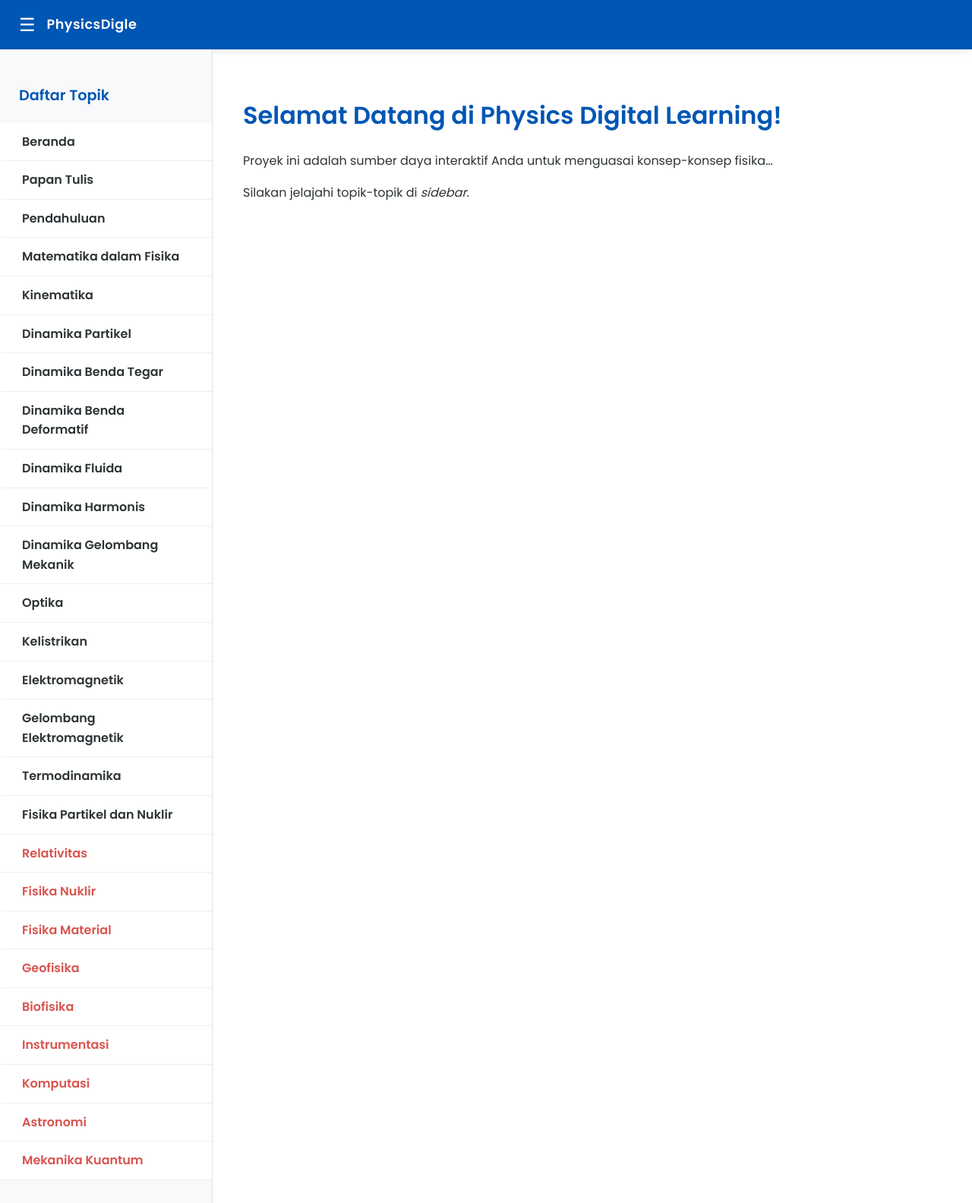
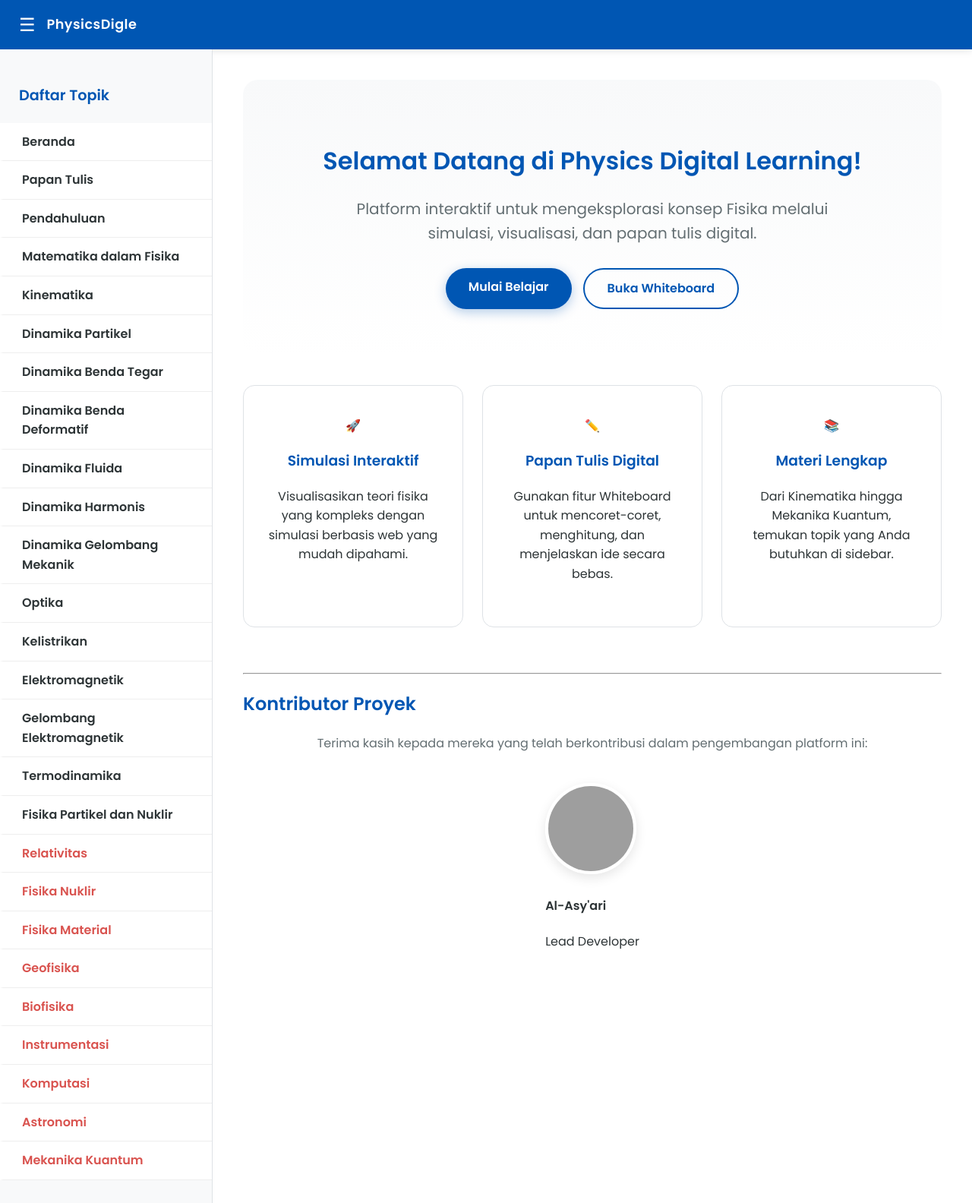
Before and after one commit to alasyariyphysics/physicsdigle, a Jekyll site: the page built from index.md, in a window 1280 px wide. Shown: the whole page at 76% size. Built offline with Jekyll 4.4.1, drawn with Linux system fonts in a browser that asks for light colours; nearby versions of some CDN libraries; grey boxes are pictures that could not be loaded.

Commit message:
Update index.md
Homepage lebih rapi

```diff
--- a/index.md
+++ b/index.md
@@ -1,10 +1,140 @@
 ---
 layout: default
-title: Home - Physics Digital Learning
+title: Beranda - Physics Digital Learning
 ---
 
-# Selamat Datang di Physics Digital Learning!
+<div class="hero-section">
+  <h1>Selamat Datang di Physics Digital Learning!</h1>
+  <p class="lead-text">Platform interaktif untuk mengeksplorasi konsep Fisika melalui simulasi, visualisasi, dan papan tulis digital.</p>
 
-Proyek ini adalah sumber daya interaktif Anda untuk menguasai konsep-konsep fisika...
+  <div class="hero-buttons">
+    <a href="{{ site.baseurl }}/topics/sejarah-perkembangan-ilmu-fisika.html" class="btn btn-primary">Mulai Belajar</a>
+    <a href="{{ site.baseurl }}/topics/whiteboard.html" class="btn btn-outline">Buka Whiteboard</a>
+  </div>
+</div>
 
-Silakan jelajahi topik-topik di *sidebar*.
+<div class="features-grid">
+  <div class="feature-card">
+    <div class="icon">🚀</div>
+    <h3>Simulasi Interaktif</h3>
+    <p>Visualisasikan teori fisika yang kompleks dengan simulasi berbasis web yang mudah dipahami.</p>
+  </div>
+  <div class="feature-card">
+    <div class="icon">✏️</div>
+    <h3>Papan Tulis Digital</h3>
+    <p>Gunakan fitur Whiteboard untuk mencoret-coret, menghitung, dan menjelaskan ide secara bebas.</p>
+  </div>
+  <div class="feature-card">
+    <div class="icon">📚</div>
+    <h3>Materi Lengkap</h3>
+    <p>Dari Kinematika hingga Mekanika Kuantum, temukan topik yang Anda butuhkan di sidebar.</p>
+  </div>
+</div>
+
+---
+
+## Kontributor Proyek
+<p style="text-align: center; color: var(--text-muted);">Terima kasih kepada mereka yang telah berkontribusi dalam pengembangan platform ini:</p>
+
+<div class="contributors-container">
+  <div class="contributor-profile">
+    <img src="https://github.com/alasyariyphysics.png" alt="Lead Developer">
+    <h4>Al-Asy'ari</h4>
+    <span>Lead Developer</span>
+  </div>
+</div>
+
+<style>
+/* --- Styling Tombol --- */
+.hero-buttons {
+    margin-top: 30px;
+    display: flex;
+    justify-content: center;
+    gap: 15px;
+}
+
+.btn {
+    padding: 12px 30px;
+    border-radius: 30px;
+    font-weight: 600;
+    text-decoration: none;
+    transition: all 0.3s ease;
+    display: inline-block;
+}
+
+.btn-primary {
+    background-color: var(--primary-blue);
+    color: white !important;
+    box-shadow: 0 4px 15px rgba(0, 86, 179, 0.3);
+}
+
+.btn-primary:hover {
+    transform: translateY(-3px);
+    box-shadow: 0 6px 20px rgba(0, 86, 179, 0.4);
+    text-decoration: none;
+}
+
+.btn-outline {
+    background-color: transparent;
+    color: var(--primary-blue) !important;
+    border: 2px solid var(--primary-blue);
+}
+
+.btn-outline:hover {
+    background-color: var(--primary-blue);
+    color: white !important;
+    text-decoration: none;
+}
+
+/* --- Layout Dasar --- */
+.hero-section {
+    text-align: center;
+    padding: 60px 20px;
+    background: linear-gradient(to bottom, #f8f9fa, #ffffff);
+    border-radius: 20px;
+    margin-bottom: 40px;
+}
+
+.lead-text {
+    font-size: 1.25rem;
+    color: var(--text-muted);
+    max-width: 700px;
+    margin: 20px auto 0;
+}
+
+.features-grid {
+    display: grid;
+    grid-template-columns: repeat(auto-fit, minmax(280px, 1fr));
+    gap: 25px;
+    margin-bottom: 60px;
+}
+
+.feature-card {
+    background: #fff;
+    padding: 40px 30px;
+    border-radius: 15px;
+    border: 1px solid var(--border-color);
+    text-align: center;
+    transition: all 0.3s ease;
+}
+
+.feature-card:hover {
+    border-color: var(--primary-blue);
+    transform: translateY(-10px);
+}
+
+/* --- Kontributor --- */
+.contributors-container {
+    display: flex;
+    justify-content: center;
+    margin-top: 40px;
+}
+
+.contributor-profile img {
+    width: 120px;
+    height: 120px;
+    border-radius: 50%;
+    border: 4px solid #fff;
+    box-shadow: 0 5px 15px rgba(0,0,0,0.1);
+}
+</style>
```
